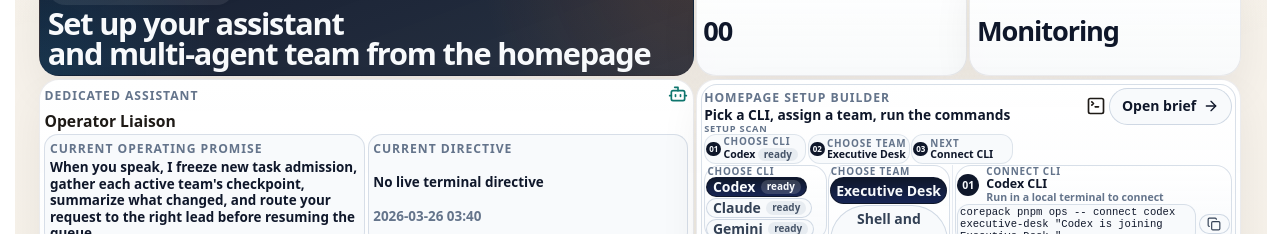
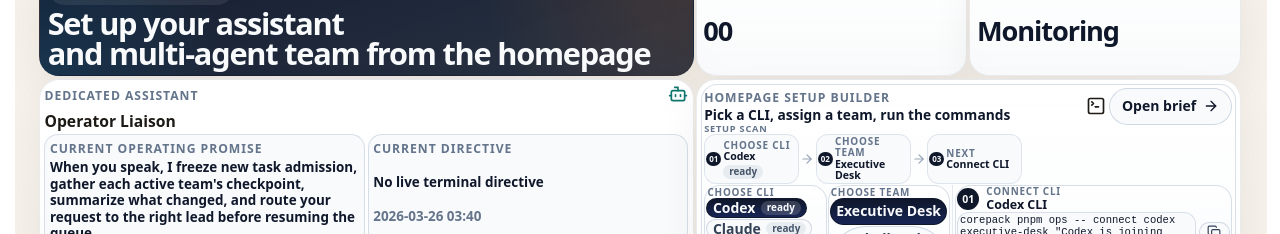
Before and after one commit to GongJae00/research-pages, a Next.js app in the folder apps/web/: page /en in a window 1280 px wide. Shown: the part 1600-1834 px from the top of the page. Built offline with nearby package versions, Linux system fonts and the light colour scheme; no server answers.

Commit message:
Autonomy batch 1517: shell-experience

```diff
--- a/apps/web/src/components/homepage-agent-control-section.module.css
+++ b/apps/web/src/components/homepage-agent-control-section.module.css
@@ -562,15 +562,20 @@
 
 .setupSummaryInline {
   display: grid;
-  grid-template-columns: repeat(3, minmax(0, 1fr));
-  align-items: stretch;
+  align-items: start;
   gap: 0.08rem;
   min-width: 0;
   margin-top: 0.04rem;
 }
 
+.setupSummaryBar {
+  display: flex;
+  align-items: stretch;
+  gap: 0.08rem;
+  min-width: 0;
+}
+
 .setupSummaryLead {
-  grid-column: 1 / -1;
   color: #64748b;
   font-size: 0.58rem;
   font-weight: 800;
@@ -651,7 +656,10 @@
 }
 
 .summaryFlowArrow {
-  display: none;
+  display: inline-flex;
+  align-items: center;
+  justify-content: center;
+  color: #94a3b8;
 }
 
 .summaryChip .commandStep {
@@ -667,7 +675,11 @@
 }
 
 .setupSummaryInline .summaryChip {
-  width: 100%;
+  flex: 1 1 0;
+}
+
+.summaryChipAction {
+  flex: 0.8 1 0;
 }
 
 .setupPicker {
@@ -797,6 +809,7 @@
   font-size: 0.66rem;
   font-weight: 600;
   line-height: 1.15;
+  display: none;
 }
 
 .copyButton {
@@ -1136,6 +1149,11 @@
     align-items: stretch;
   }
 
+  .setupSummaryBar {
+    display: grid;
+    grid-template-columns: 1fr;
+  }
+
   .summaryChipWide {
     min-width: 0;
   }
--- a/apps/web/src/components/homepage-agent-control-section.tsx
+++ b/apps/web/src/components/homepage-agent-control-section.tsx
@@ -366,6 +366,7 @@ export function HomepageAgentControlSection({
                   <span className={styles.setupSummaryLead}>
                     {isKoreanLocale(locale) ? "셋업 스캔" : "Setup scan"}
                   </span>
+                  <div className={styles.setupSummaryBar}>
                     <span className={`${styles.summaryChip} ${styles.summaryChipWide}`}>
                       <span className={styles.commandStep}>01</span>
                       <span className={styles.summaryChipCopy}>
@@ -395,7 +396,7 @@ export function HomepageAgentControlSection({
                     <span className={styles.summaryFlowArrow} aria-hidden="true">
                       <ArrowRight size={14} />
                     </span>
-                  <span className={styles.summaryChip}>
+                    <span className={`${styles.summaryChip} ${styles.summaryChipAction}`}>
                       <span className={styles.commandStep}>03</span>
                       <span className={styles.summaryChipCopy}>
                         <span className={styles.setupScanLabel}>{copy.nextActionLabel}</span>
@@ -406,6 +407,7 @@ export function HomepageAgentControlSection({
                         </strong>
                       </span>
                     </span>
+                  </div>
                 </div>
               </div>
               <div className={styles.setupHeaderActions}>
```
Lines whose indentation alone changed are shown as unchanged.
